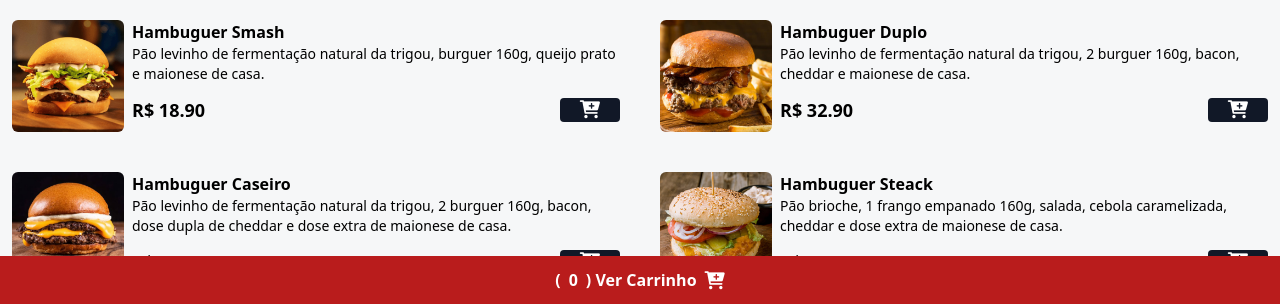
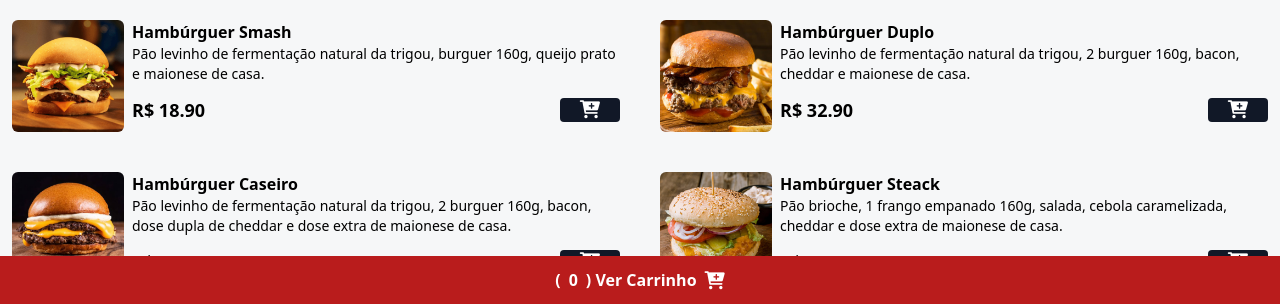
Before and after one commit to pedro-vaf/menu-web, a website: page index.html in a window 1280 px wide. Shown: the part 496-800 px from the top of the page. Drawn offline with nearby package versions, Linux system fonts and the light colour scheme.

Commit message:
menu-web-update

```diff
--- a/index.html
+++ b/index.html
@@ -46,14 +46,14 @@
                     class="w-28 h-28 rounded-md hover:scale-110 hover:-rotate-2 duration-300"
                 >
                 <div>
-                    <p class="font-bold">Hambuguer Smash</p>
+                    <p class="font-bold">Hambúrguer Smash</p>
                     <p class="text-sm">Pão levinho de fermentação natural da trigou, burguer 160g, queijo prato e maionese de casa.</p>
 
                     <div class="flex items-center gap-2 justify-between mt-3">
                         <p class="font-bold text-lg">R$ 18.90</p>
                         <button
                             class="bg-gray-900 px-5 rounded add-to-cart-btn"
-                            data-name="Hambuguer Smash"
+                            data-name="Hambúrguer Smash"
                             data-price="18.90">
                             <i class="fa fa-cart-plus text-lg text-white"></i>
                         </button>
@@ -68,14 +68,14 @@
                     class="w-28 h-28 rounded-md hover:scale-110 hover:-rotate-2 duration-300"
                 >
                 <div>
-                    <p class="font-bold">Hambuguer Duplo</p>
+                    <p class="font-bold">Hambúrguer Duplo</p>
                     <p class="text-sm">Pão levinho de fermentação natural da trigou, 2 burguer 160g, bacon, cheddar e maionese de casa.</p>
 
                     <div class="flex items-center gap-2 justify-between mt-3">
                         <p class="font-bold text-lg">R$ 32.90</p>
                         <button
                             class="bg-gray-900 px-5 rounded add-to-cart-btn"
-                            data-name="Hambuguer Duplo"
+                            data-name="Hambúrguer Duplo"
                             data-price="32.90">
                             <i class="fa fa-cart-plus text-lg text-white"></i>
                         </button>
@@ -90,14 +90,14 @@
                     class="w-28 h-28 rounded-md hover:scale-110 hover:-rotate-2 duration-300"
                 >
                 <div>
-                    <p class="font-bold">Hambuguer Caseiro</p>
+                    <p class="font-bold">Hambúrguer Caseiro</p>
                     <p class="text-sm">Pão levinho de fermentação natural da trigou, 2 burguer 160g, bacon, dose dupla de cheddar e dose extra de maionese de casa.</p>
 
                     <div class="flex items-center gap-2 justify-between mt-3">
                         <p class="font-bold text-lg">R$ 35.90</p>
                         <button
                             class="bg-gray-900 px-5 rounded add-to-cart-btn"
-                            data-name="Hambuguer caseiro"
+                            data-name="Hambúrguer caseiro"
                             data-price="35.90">
                             <i class="fa fa-cart-plus text-lg text-white"></i>
                         </button>
@@ -112,14 +112,14 @@
                     class="w-28 h-28 rounded-md hover:scale-110 hover:-rotate-2 duration-300"
                 >
                 <div>
-                    <p class="font-bold">Hambuguer Steack</p>
+                    <p class="font-bold">Hambúrguer Steack</p>
                     <p class="text-sm">Pão  brioche, 1 frango empanado 160g, salada, cebola caramelizada, cheddar e dose extra de maionese de casa.</p>
 
                     <div class="flex items-center gap-2 justify-between mt-3">
                         <p class="font-bold text-lg">R$ 12.90</p>
                         <button
                             class="bg-gray-900 px-5 rounded add-to-cart-btn"
-                            data-name="Hambuguer steack"
+                            data-name="Hambúrguer steack"
                             data-price="12.90">
                             <i class="fa fa-cart-plus text-lg text-white"></i>
                         </button>
```
